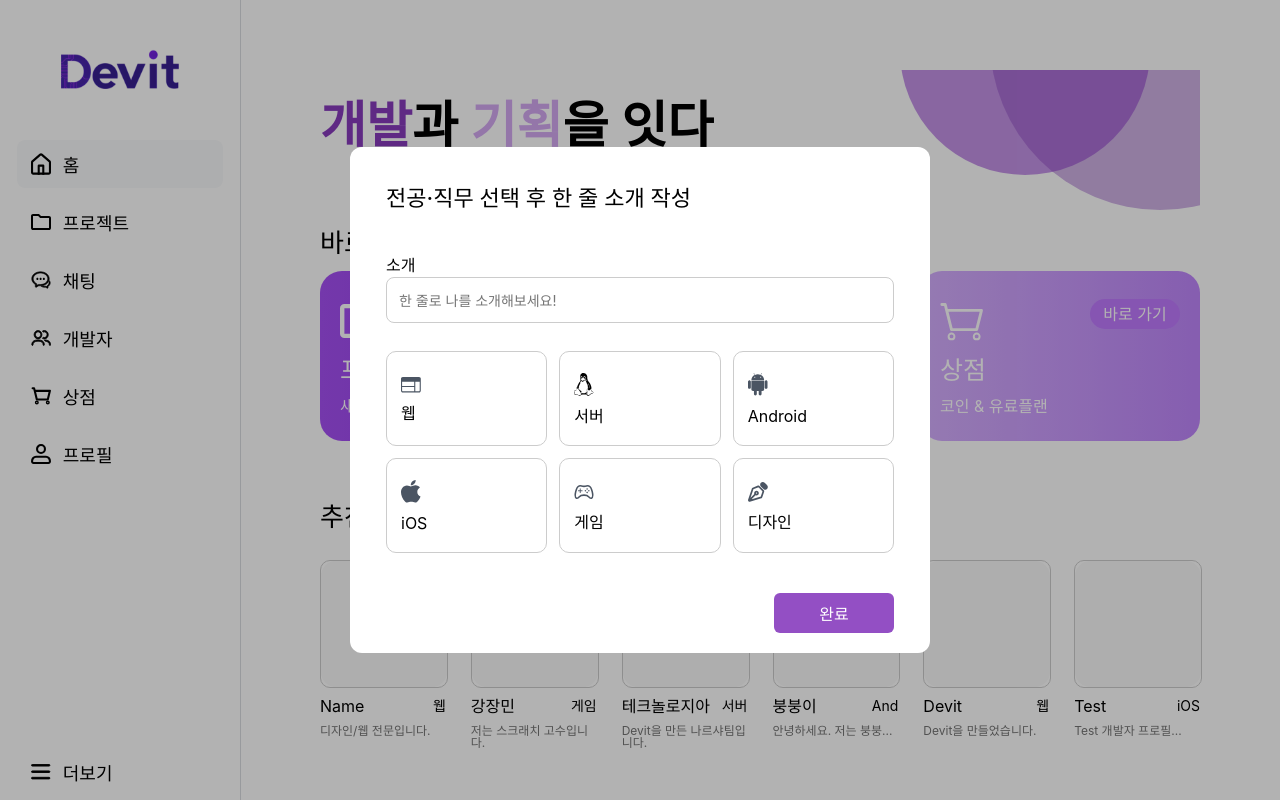
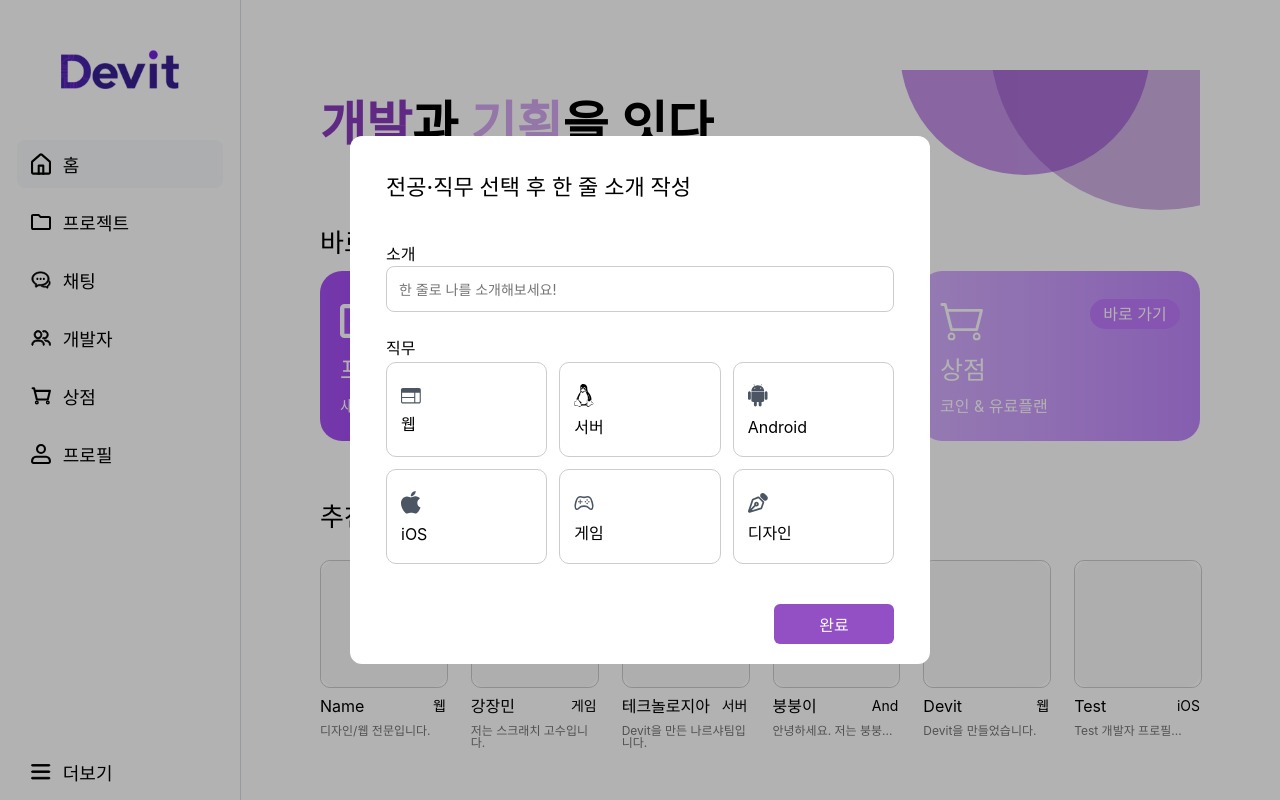
Before and after one commit to technologyaa/Devit-Web, a React (Vite) app: page /home in a window 1280 px wide. Built offline with nearby package versions, Linux system fonts and the light colour scheme.

Commit message:
feat: 직무 박스 위에 텍스트 추가

```diff
--- a/src/pages/home/HomePage.jsx
+++ b/src/pages/home/HomePage.jsx
@@ -132,6 +132,8 @@ export default function HomePage() {
                   onChange={(e) => setIntro(e.target.value)}
                 />
               </S.ProjectInputBox>
+              <S.JobFrame>
+                <S.ProjectInputText>직무</S.ProjectInputText>
                 <S.JobSelectGrid>
                   {jobList.map((job) => (
                     <S.JobBox
@@ -152,6 +154,8 @@ export default function HomePage() {
                     </S.JobBox>
                   ))}
                 </S.JobSelectGrid>
+              </S.JobFrame>
+
               <S.ButtonGroup>
                 <S.CreateButton onClick={complete}>완료</S.CreateButton>
               </S.ButtonGroup>
--- a/src/pages/home/styles/homePage.js
+++ b/src/pages/home/styles/homePage.js
@@ -317,3 +317,10 @@ export const CheckIcon = styled.img`
   width: 20px;
   height: 20px;
 `;
+
+export const JobFrame = styled.div`
+  gap: 6px;
+  width: 100%;
+  display: flex;
+  flex-direction: column;
+`;
```
Lines whose indentation alone changed are shown as unchanged.
